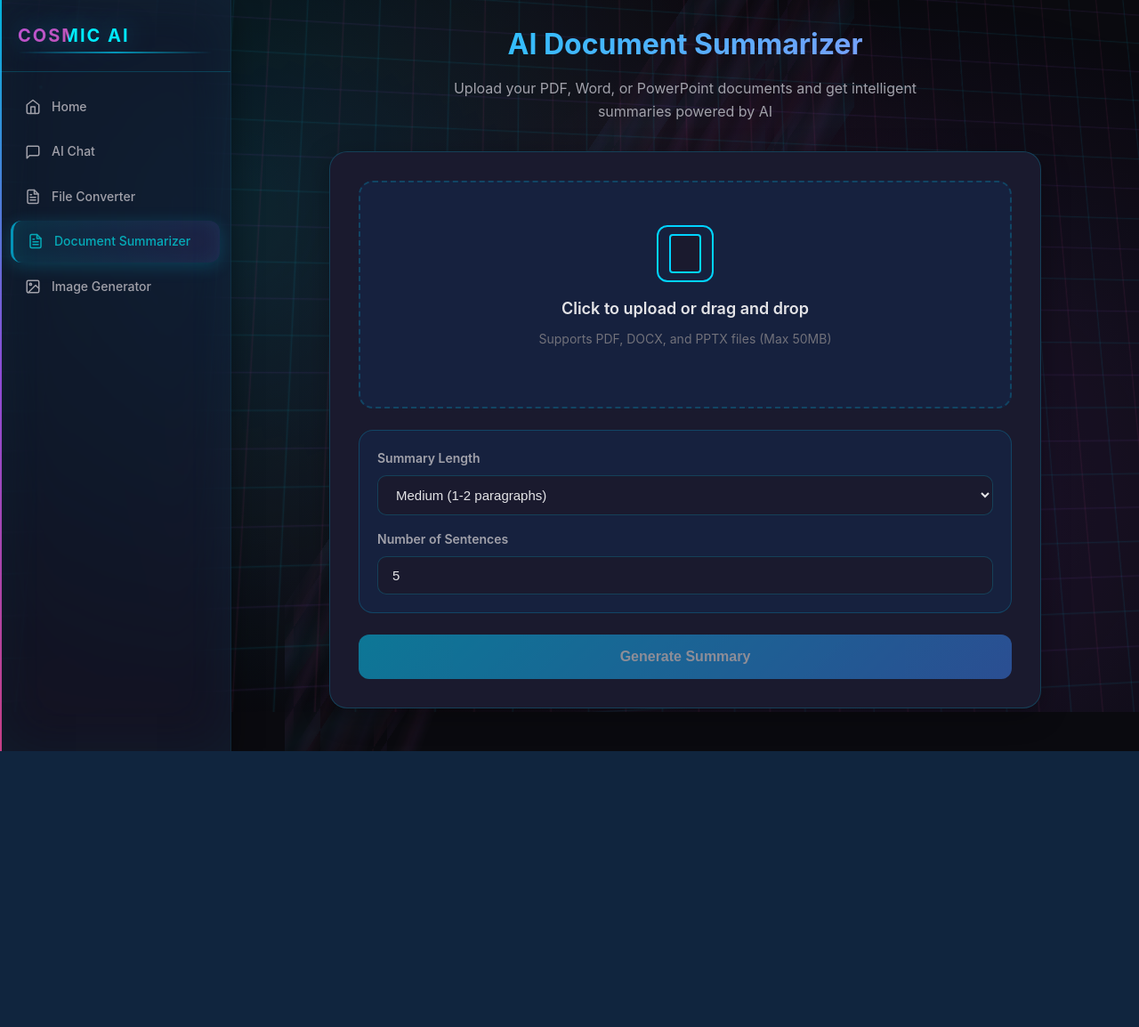
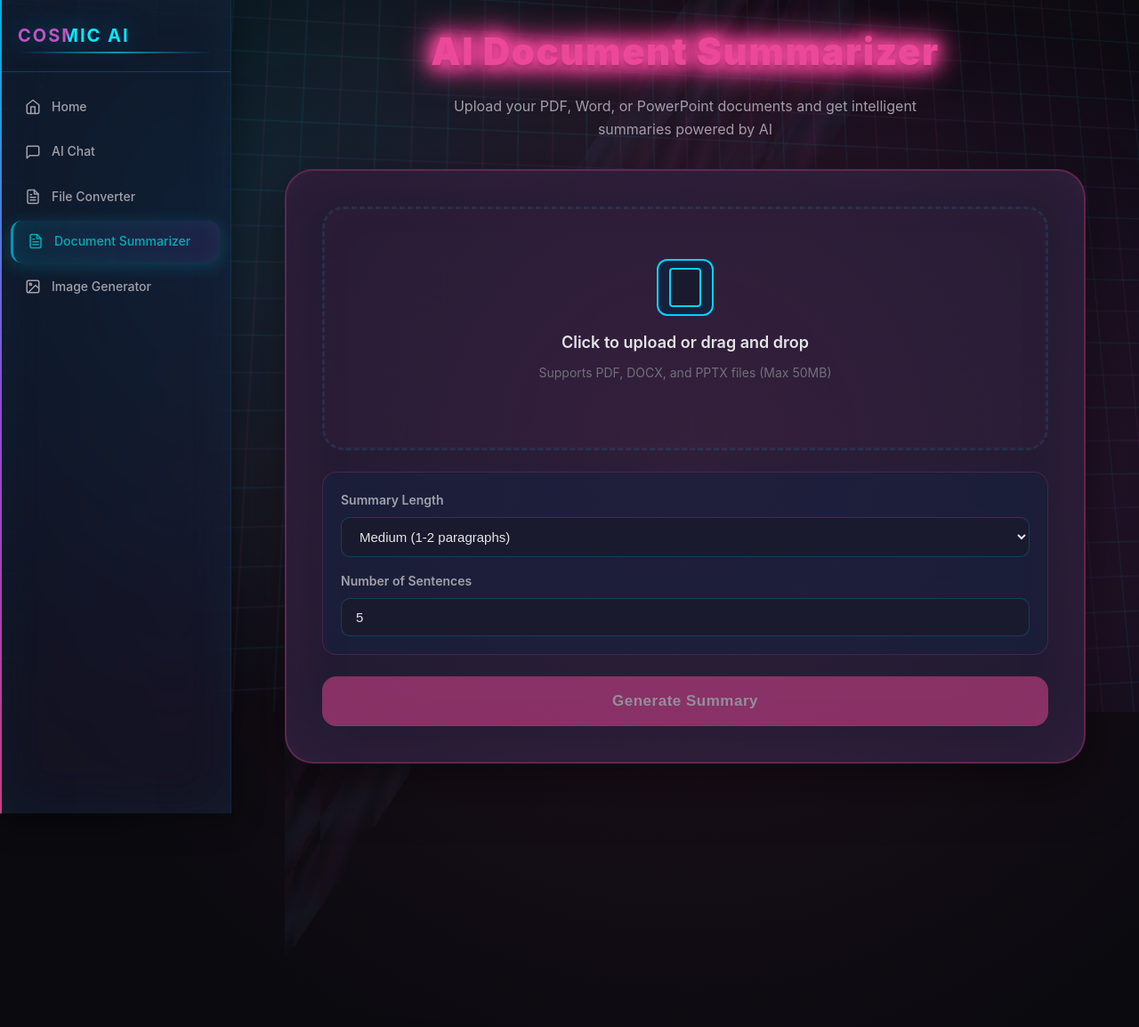
Before and after one commit to linkhanthtel/cosmic-ai, a Flask app: page /summarizer in a window 1280 px wide; the page is wider, and only the part inside the window is pictured. Shown: the top 1154 px of that part at 89% size. Before the commit the page ends 844 px from the top of that part, so only its background shows below. Run offline with Flask 3, Linux system fonts and the light colour scheme.

Commit message:
Update summarizer.html

```diff
--- a/templates/summarizer.html
+++ b/templates/summarizer.html
@@ -9,8 +9,8 @@
         display: flex;
         flex-direction: column;
         padding: 24px;
-        overflow-y: auto;
         min-height: 100vh;
+        width: 100%;
     }
 
     .summarizer-header {
@@ -19,14 +19,18 @@
     }
 
     .summarizer-header h1 {
-        font-size: 32px;
-        font-weight: 700;
-        margin-bottom: 12px;
-        color: var(--text-primary);
-        background: linear-gradient(135deg, var(--accent-blue), #a78bfa);
-        -webkit-background-clip: text;
-        -webkit-text-fill-color: transparent;
-        background-clip: text;
+        font-size: 42px;
+        font-weight: 900;
+        margin-bottom: 16px;
+        color: #ec4899;
+        text-shadow:
+            0 0 10px rgba(236, 72, 153, 1),
+            0 0 20px rgba(236, 72, 153, 0.9),
+            0 0 30px rgba(236, 72, 153, 0.7),
+            0 0 40px rgba(236, 72, 153, 0.5),
+            0 2px 4px rgba(0, 0, 0, 0.8);
+        filter: drop-shadow(0 0 12px rgba(236, 72, 153, 1));
+        letter-spacing: 1.5px;
     }
 
     .summarizer-header p {
@@ -38,34 +42,71 @@
     }
 
     .upload-section {
-        background: var(--navy-primary);
-        border: 1px solid var(--border);
-        border-radius: 20px;
-        padding: 32px;
-        max-width: 800px;
+        background: rgba(26, 26, 46, 0.98);
+        border: 2px solid rgba(236, 72, 153, 0.3);
+        border-radius: 32px;
+        padding: 40px;
+        max-width: 900px;
         width: 100%;
-        margin: 0 auto 24px;
-        box-shadow: 0 8px 32px rgba(0, 0, 0, 0.3);
+        margin: 0 auto 32px;
+        box-shadow: 0 20px 60px rgba(0, 0, 0, 0.6), inset 0 0 80px rgba(236, 72, 153, 0.1);
+        animation: slideIn 0.8s ease-out;
+        position: relative;
+    }
+
+    .upload-section::before {
+        content: '';
+        position: absolute;
+        top: -50%;
+        right: -50%;
+        width: 200%;
+        height: 200%;
+        background: radial-gradient(circle, rgba(236, 72, 153, 0.1) 0%, transparent 70%);
+        animation: float 15s ease-in-out infinite;
+        pointer-events: none;
+        z-index: 0;
     }
 
     .file-upload-area {
-        border: 2px dashed var(--border);
-        border-radius: 16px;
-        padding: 48px 24px;
+        border: 3px dashed var(--glass-border);
+        border-radius: 24px;
+        padding: 56px 32px;
         text-align: center;
-        transition: all 0.3s ease;
+        transition: all 0.4s cubic-bezier(0.4, 0, 0.2, 1);
         cursor: pointer;
-        background: var(--navy-secondary);
+        background: rgba(236, 72, 153, 0.03);
+        position: relative;
+        overflow: hidden;
+        z-index: 1;
+    }
+
+    .file-upload-area::before {
+        content: '';
+        position: absolute;
+        top: 0;
+        left: -100%;
+        width: 100%;
+        height: 100%;
+        background: linear-gradient(90deg, transparent, rgba(236, 72, 153, 0.1), transparent);
+        transition: left 0.6s ease;
+    }
+
+    .file-upload-area:hover::before {
+        left: 100%;
     }
 
     .file-upload-area:hover {
-        border-color: var(--accent-blue);
-        background: rgba(96, 165, 250, 0.05);
+        border-color: var(--accent-pink);
+        background: rgba(236, 72, 153, 0.08);
+        transform: translateY(-4px);
+        box-shadow: 0 12px 40px rgba(236, 72, 153, 0.2), inset 0 0 60px rgba(236, 72, 153, 0.05);
     }
 
     .file-upload-area.dragover {
-        border-color: var(--accent-blue);
-        background: rgba(96, 165, 250, 0.1);
+        border-color: var(--accent-pink);
+        background: rgba(236, 72, 153, 0.15);
+        transform: scale(1.03) translateY(-4px);
+        box-shadow: 0 20px 60px rgba(236, 72, 153, 0.4), inset 0 0 80px rgba(236, 72, 153, 0.1);
     }
 
     .file-upload-area input[type="file"] {
@@ -124,9 +165,11 @@
         display: none;
         margin-top: 16px;
         padding: 16px;
-        background: var(--navy-secondary);
+        background: rgba(22, 33, 62, 0.6);
         border-radius: 12px;
-        border: 1px solid var(--border);
+        border: 1px solid rgba(236, 72, 153, 0.2);
+        position: relative;
+        z-index: 5;
     }
 
     .file-info.show {
@@ -148,9 +191,11 @@
     .summary-options {
         margin-top: 24px;
         padding: 20px;
-        background: var(--navy-secondary);
+        background: rgba(22, 33, 62, 0.6);
         border-radius: 16px;
-        border: 1px solid var(--border);
+        border: 1px solid rgba(236, 72, 153, 0.2);
+        position: relative;
+        z-index: 5;
     }
 
     .option-group {
@@ -192,26 +237,52 @@
 
     .summarize-btn {
         width: 100%;
-        background: linear-gradient(135deg, var(--accent-blue), #3b82f6);
+        background: linear-gradient(135deg, var(--accent-pink), #ec4899);
         border: none;
-        border-radius: 12px;
-        padding: 16px 24px;
-        font-size: 16px;
-        font-weight: 600;
+        border-radius: 16px;
+        padding: 18px 32px;
+        font-size: 17px;
+        font-weight: 700;
         color: white;
         cursor: pointer;
-        transition: all 0.3s ease;
+        transition: all 0.4s cubic-bezier(0.4, 0, 0.2, 1);
         margin-top: 24px;
+        box-shadow: 0 8px 30px rgba(236, 72, 153, 0.4), 0 0 40px rgba(236, 72, 153, 0.2);
+        letter-spacing: 0.5px;
+        position: relative;
+        z-index: 10;
+        overflow: hidden;
+    }
+
+    .summarize-btn::before {
+        content: '';
+        position: absolute;
+        top: 0;
+        left: -100%;
+        width: 100%;
+        height: 100%;
+        background: linear-gradient(90deg, transparent, rgba(255, 255, 255, 0.3), transparent);
+        transition: left 0.5s ease;
+    }
+
+    .summarize-btn:hover:not(:disabled)::before {
+        left: 100%;
     }
 
     .summarize-btn:hover:not(:disabled) {
+        transform: translateY(-4px);
+        box-shadow: 0 12px 40px rgba(236, 72, 153, 0.6), 0 0 60px rgba(236, 72, 153, 0.4);
+        animation: glow 2s ease-in-out infinite;
+    }
+
+    .summarize-btn:active:not(:disabled) {
         transform: translateY(-2px);
-        box-shadow: 0 8px 24px rgba(96, 165, 250, 0.4);
     }
 
     .summarize-btn:disabled {
         opacity: 0.5;
         cursor: not-allowed;
+        box-shadow: none;
     }
 
     .result-section {
```
